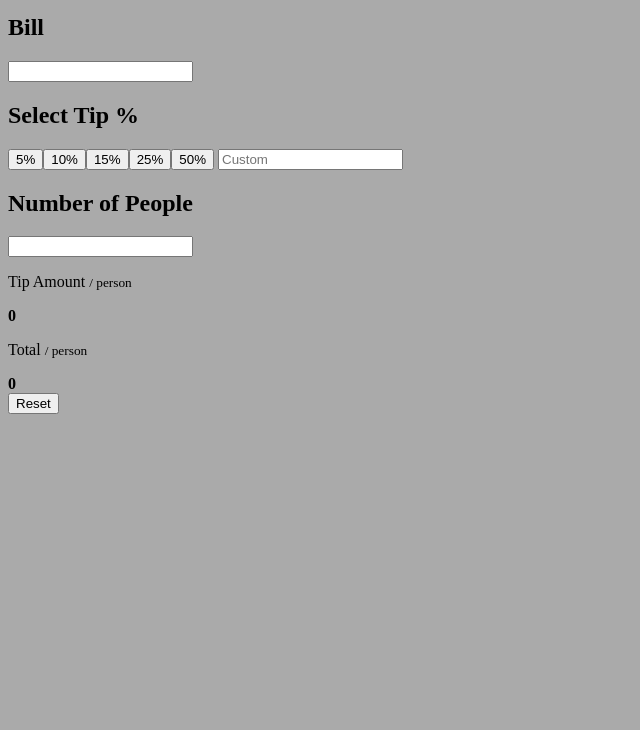
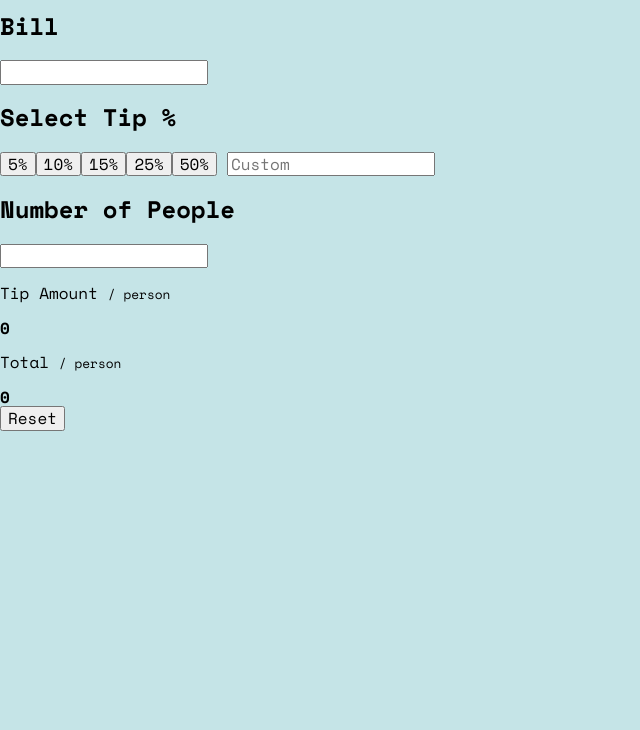
Before and after one commit to GerardoDev25/20-FrontEnd-Mentor--tip-calculator-app-main-JUNIOR, a website built with webpack: page src/index.html in a window 1280 px wide. Shown: the part 91-821 px from the top of the page, without its empty margins (0-640 px from the left). Built offline with nearby package versions, Linux system fonts and the light colour scheme.

Commit message:
init the style

```diff
--- a/package.json
+++ b/package.json
@@ -33,5 +33,8 @@
       "webpack": "^5.45.0",
       "webpack-cli": "^4.7.2",
       "webpack-dev-server": "^3.11.2"
+   },
+   "dependencies": {
+      "normalize.css": "^8.0.1"
    }
 }
--- a/src/index.html
+++ b/src/index.html
@@ -13,6 +13,22 @@
          sizes="32x32"
          href="./images/favicon-32x32.png"
       />
+
+      <!-- ? google fonts -->
+      <link
+         rel="preconnect"
+         href="https://fonts.googleapis.com"
+      />
+      <link
+         rel="preconnect"
+         href="https://fonts.gstatic.com"
+         crossorigin
+      />
+      <link
+         href="https://fonts.googleapis.com/css2?family=Space+Mono:wght@400;700&display=swap"
+         rel="stylesheet"
+      />
+
 
       <title>Frontend Mentor | Tip calculator app</title>
    </head>
@@ -92,8 +108,5 @@
             </div>
          </div>
       </main>
-
-      <!--
-
-   --></body>
+   </body>
 </html>
--- a/src/index.js
+++ b/src/index.js
@@ -1 +1,2 @@
 import "./style.css";
+import 'normalize.css'
--- a/src/style.css
+++ b/src/style.css
@@ -1,6 +1,34 @@
+/* *************************************  */
+/* ? ************* general *************  */
+/* *************************************  */
+
+:root {
+   --Strong-cyan: hsl(172, 67%, 45%);
+
+   /* ### Neutral */
+
+   --Very-dark-cyan: hsl(183, 100%, 15%);
+   --Dark-grayish-cyan: hsl(186, 14%, 43%);
+   --Dark-grayish-cyan2: hsl(184, 14%, 56%);
+   --Light-grayish-cyan: hsl(185, 41%, 84%);
+   --Light-grayish-cyan2: hsl(189, 41%, 97%);
+   --White: hsl(0, 0%, 100%);
+
+   --Zise-inputs: 24px;
+   font-family: 'Space Mono', monospace;
+}
+
+*,
+*::after,
+*::before {
+   box-sizing: border-box;
+}
+
 html,
 body {
    width: 100%;
-   height: 100%;
-   background-color: #aaa;
+   min-width: 375px;
+   height: auto;
+   min-height: 800px;
+   background-color: var(--Light-grayish-cyan);
 }
```
Also changed, not shown: 1 other file.
